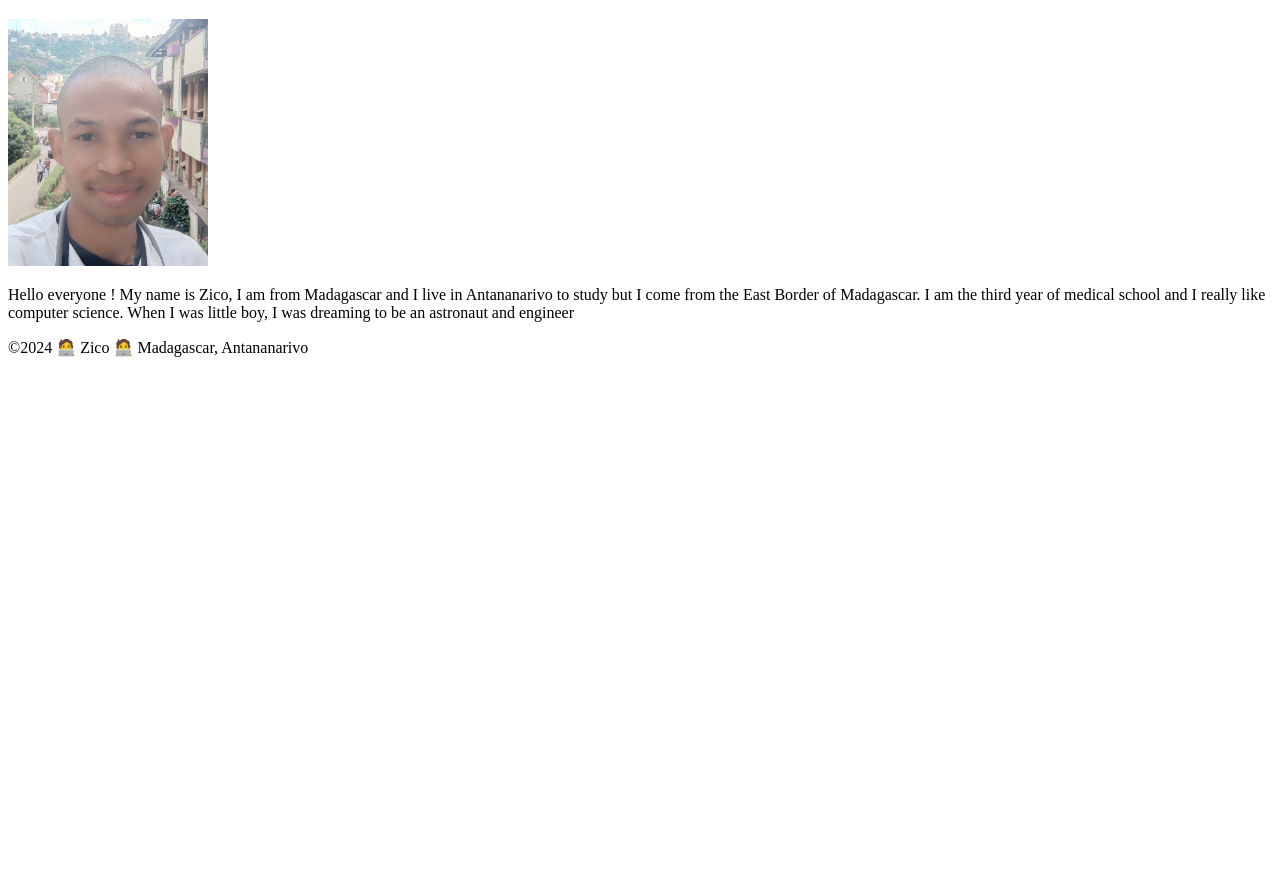
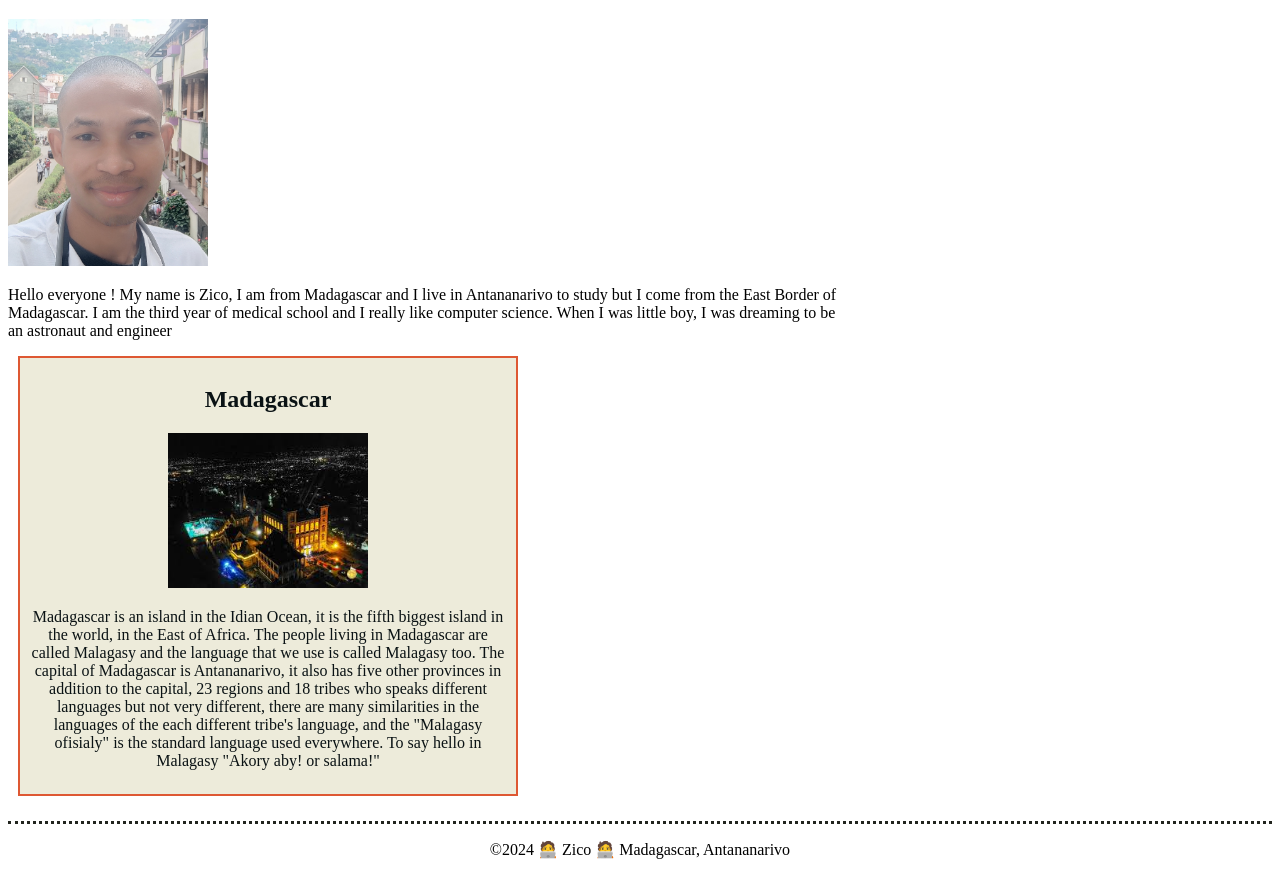
Before and after one commit to marcelzico/wdd130, a plain HTML site: page index.html in a window 1280 px wide. Shown: the part 87-962 px from the top of the page. Before the commit the page ends 800 px from the top, so only its background shows below. Drawn offline with Linux system fonts and the light colour scheme.

Commit message:
page enhancement

```diff
--- a/index.html
+++ b/index.html
@@ -4,6 +4,9 @@
         <meta chartset="utf-8"/>
         <meta name="viewport" content="width=device-width" />
         <title>Zico | WDD 130</title>
+        <meta name="description" content="This is the first page that I created">
+        <meta name="author" content="ZICO">
+        <link href="styles.css" rel="stylesheet" type="text/css">
     </head>
     <body>
         <header>
@@ -18,6 +21,11 @@
             <img src="images/profile.jpg" alt="Hello ! My name is Zico" width="200" <br>
             <p>Hello everyone ! My name is Zico, I am from Madagascar and I live in Antananarivo to study but I come from the East Border of Madagascar. I am the third year of medical school and I really like computer science. When I was little boy, I was dreaming to be an astronaut and engineer</p>
         </main>
+        <aside>
+            <h2>Madagascar</h2>
+            <img src="images/rova-manjakamiadana.jpg" alt="This is the king's house during the royal period of Madagascar and it is becoming the national museum."> <br>
+            <p>Madagascar is an island in the Idian Ocean, it is the fifth biggest island in the world, in the East of Africa. The people living in Madagascar are called Malagasy and the language that we use is called Malagasy too. The capital of Madagascar is Antananarivo, it also has five other provinces in addition to the capital, 23 regions and 18 tribes who speaks different languages but not very different, there are many similarities in the languages of the each different tribe's language, and the "Malagasy ofisialy" is the standard language used everywhere. To say hello in Malagasy "Akory aby! or salama!"</p>
+        </aside>
         <footer>
             <p>&copy2024 🧑‍💻 Zico 🧑‍💻 Madagascar, Antananarivo</p>
         </footer>
--- /dev/null
+++ b/styles.css
@@ -0,0 +1,25 @@
+main {
+    max-width: 840px;
+}
+aside {
+    width: 30rem;
+    margin: 10px;
+    border: 2px solid rgba(219, 52, 11, 0.8);
+    padding: 8px;
+    background-color: #edebda;
+    color: #0a1214;
+    text-align: center;
+
+}
+aside img {
+    width: 200px;
+    height: auto;
+}
+p{
+    padding: 0;
+}
+footer {
+    margin-top: 25px;
+    border-top: 3px dotted #21241e;
+    text-align: center;
+}
```
Also changed, not shown: images/rova-manjakamiadana.jpg (added).
